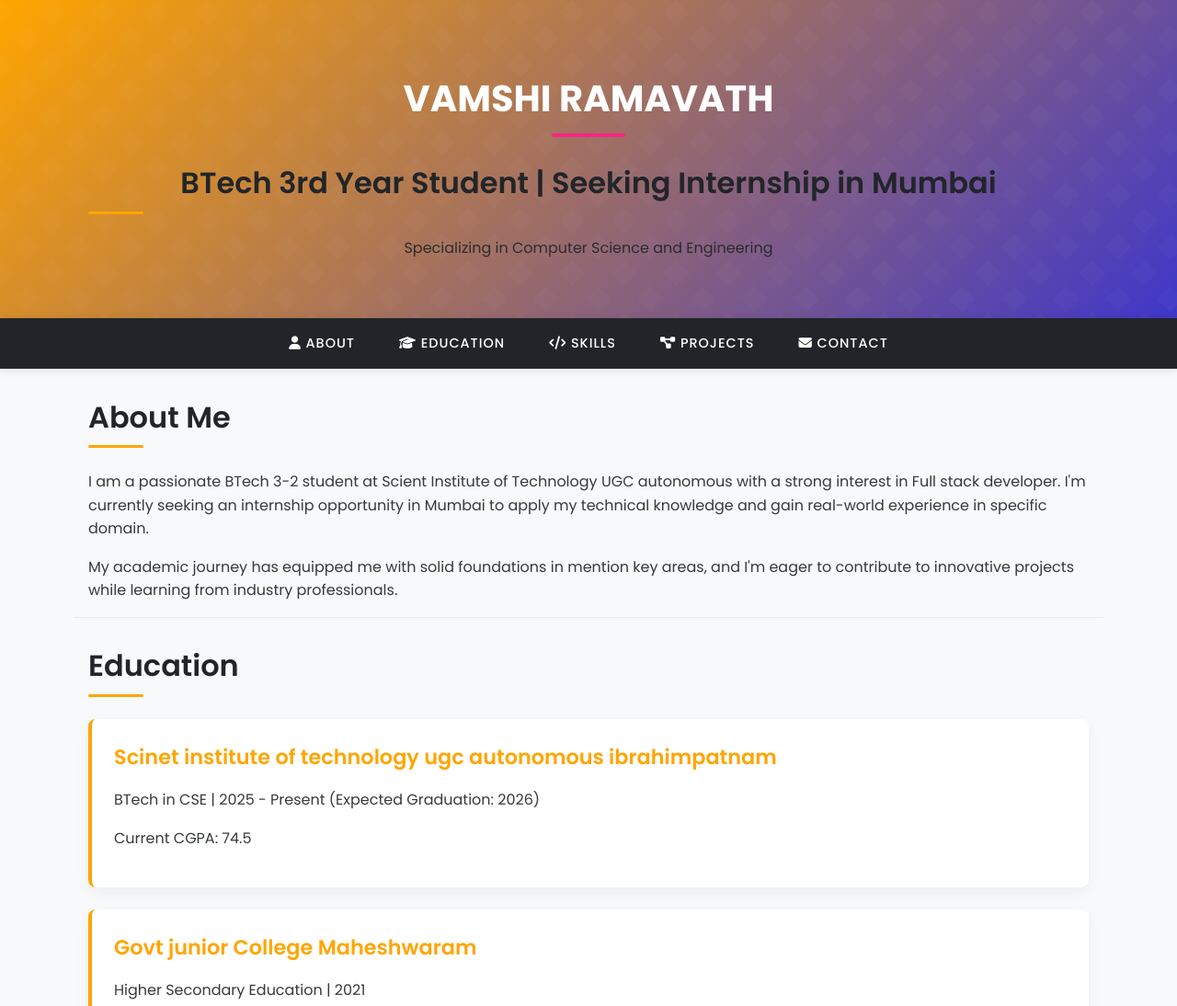
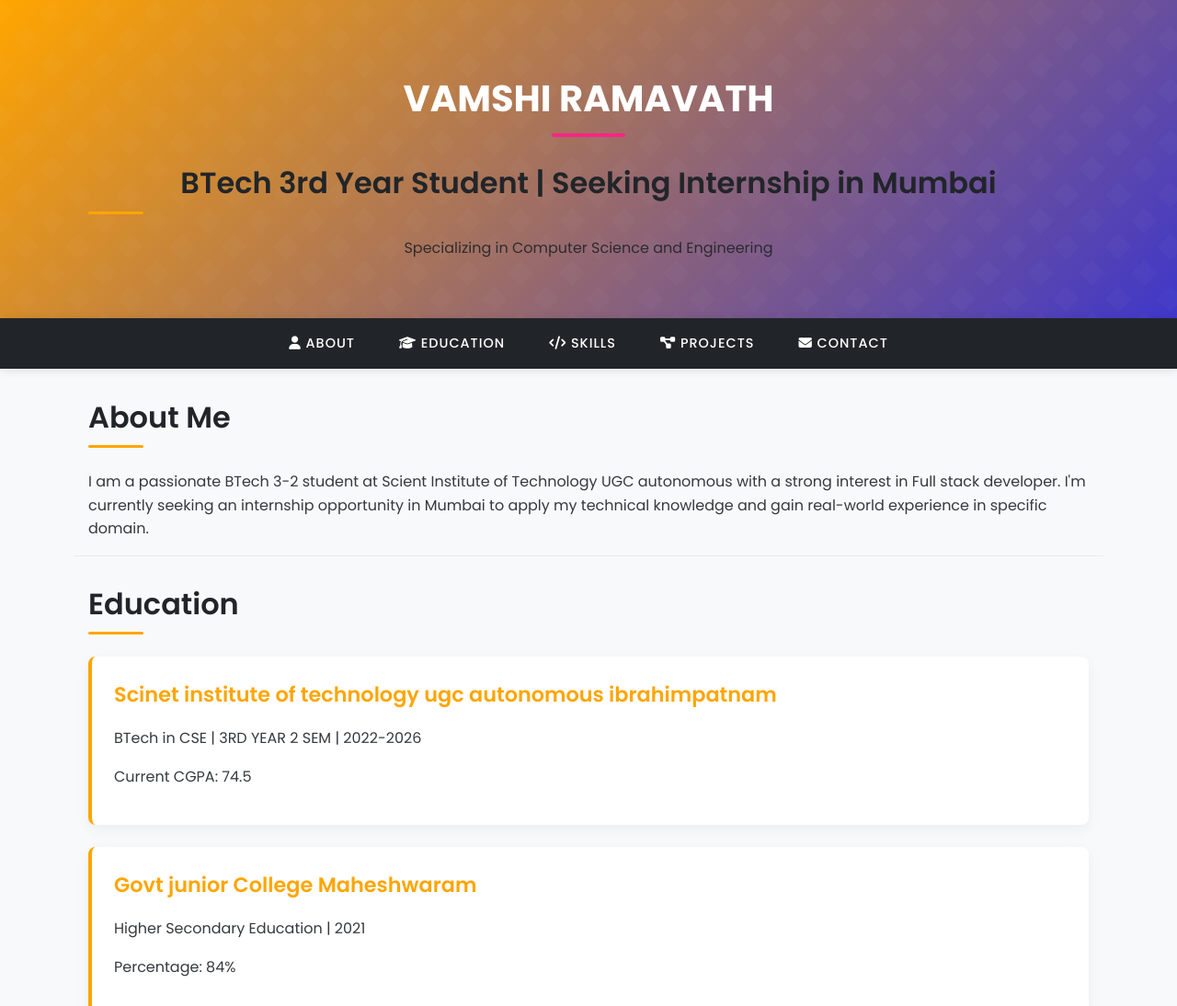
Before and after one commit to Vamshirathod14/vamshiramavath, a plain HTML site: page index.html in a window 1280 px wide. Shown: the top 1094 px of the page at 92% size. Drawn offline with Linux system fonts and the light colour scheme.

Commit message:
Your descriptive commit message

```diff
--- a/index.html
+++ b/index.html
@@ -298,14 +298,14 @@
     <section id="about" class="container">
         <h2>About Me</h2>
         <p>I am a passionate BTech 3-2 student at Scient Institute of Technology UGC autonomous with a strong interest in Full stack developer. I'm currently seeking an internship opportunity in Mumbai to apply my technical knowledge and gain real-world experience in specific domain.</p>
-        <p>My academic journey has equipped me with solid foundations in mention key areas, and I'm eager to contribute to innovative projects while learning from industry professionals.</p>
+
     </section>
 
     <section id="education" class="container">
         <h2>Education</h2>
         <div class="project">
             <h3>Scinet institute of technology ugc autonomous ibrahimpatnam</h3>
-            <p>BTech in CSE | 2025 - Present (Expected Graduation: 2026)</p>
+            <p>BTech in CSE | 3RD YEAR 2 SEM | 2022-2026</p>
             <p>Current CGPA: 74.5</p>
         </div>
 
```
